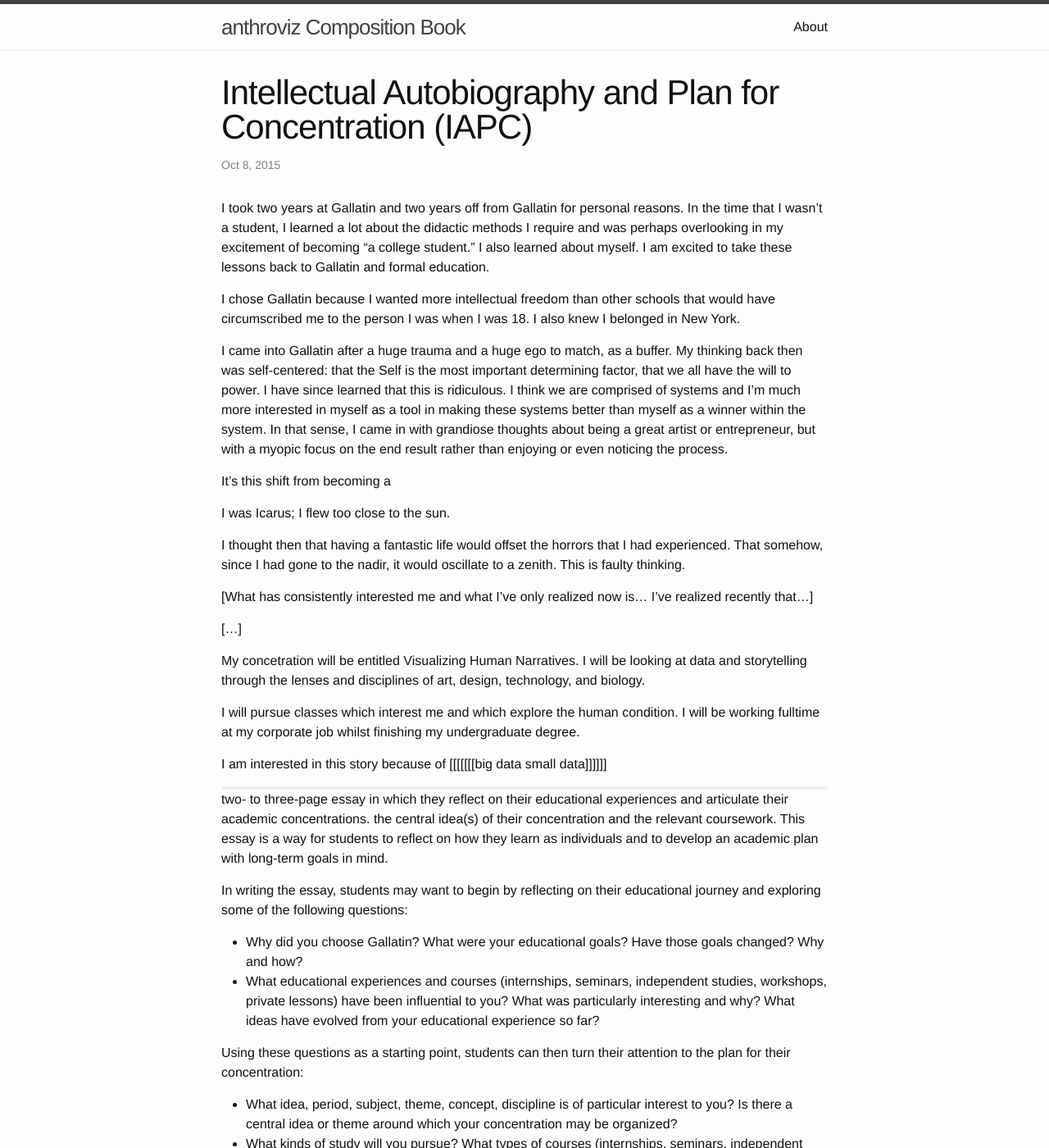
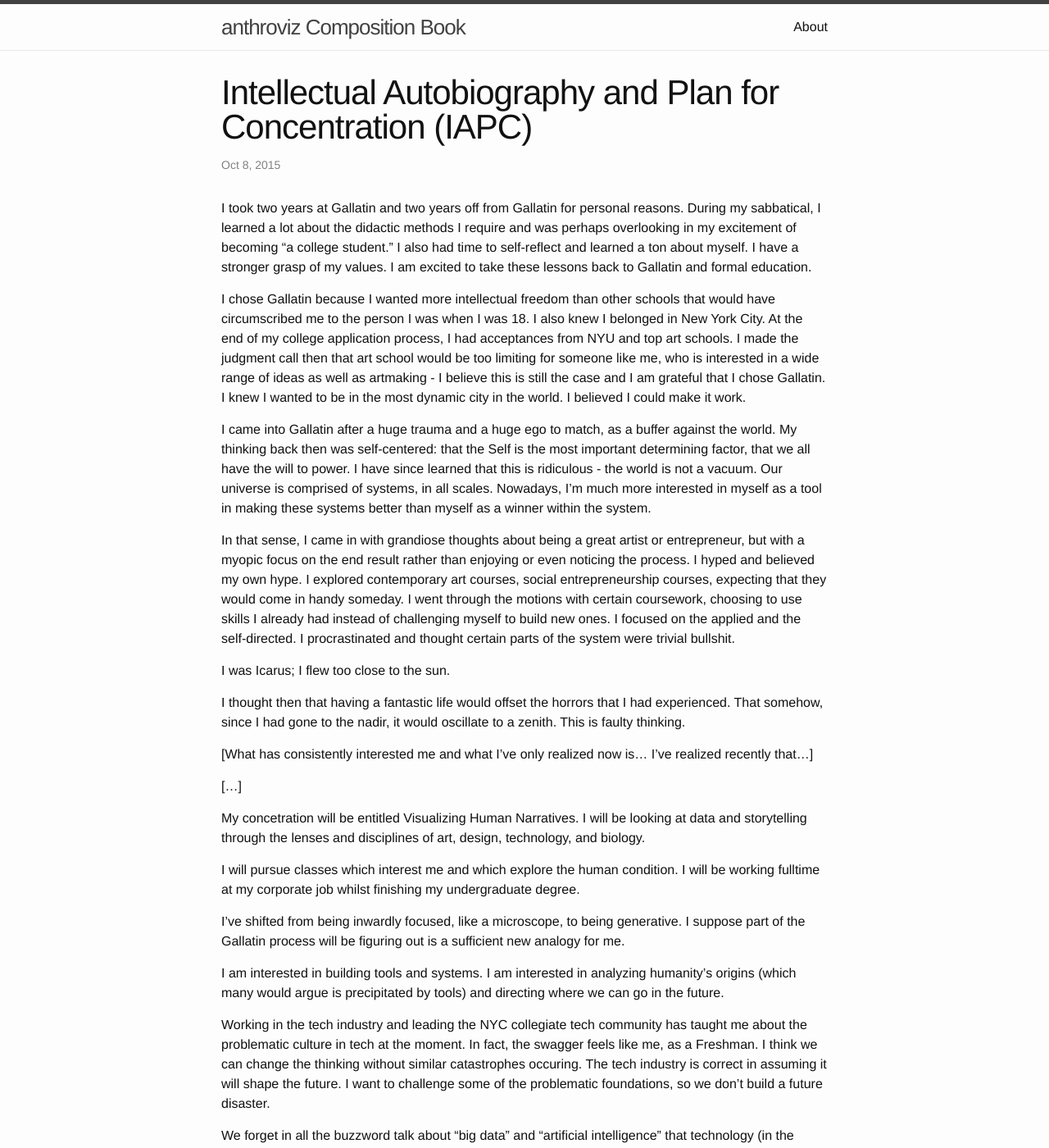
Before and after one commit to anthroviz/compbook, a Jekyll site: the page built from _posts/2015-10-10-iapc.markdown, in a window 1280 px wide and 1400 px high. Shown: the whole window at 82% size. Built offline with Jekyll 4.4.1, drawn with Linux system fonts in a browser that asks for light colours; some of the changed text lies outside the part shown.

Commit message:
a lot more IAPC flesh

```diff
--- a/_posts/2015-10-10-iapc.markdown
+++ b/_posts/2015-10-10-iapc.markdown
@@ -6,13 +6,13 @@ categories: iapc
 permalink: /iapc/
 ---
 
-I took two years at Gallatin and two years off from Gallatin for personal reasons. In the time that I wasn't a student, I learned a lot about the didactic methods I require and was perhaps overlooking in my excitement of becoming "a college student." I also learned about myself. I am excited to take these lessons back to Gallatin and formal education.
+I took two years at Gallatin and two years off from Gallatin for personal reasons. During my sabbatical, I learned a lot about the didactic methods I require and was perhaps overlooking in my excitement of becoming "a college student." I also had time to self-reflect and learned a ton about myself. I have a stronger grasp of my values. I am excited to take these lessons back to Gallatin and formal education.
 
-I chose Gallatin because I wanted more intellectual freedom than other schools that would have circumscribed me to the person I was when I was 18. I also knew I belonged in New York.
+I chose Gallatin because I wanted more intellectual freedom than other schools that would have circumscribed me to the person I was when I was 18. I also knew I belonged in New York City. At the end of my college application process, I had acceptances from NYU and top art schools. I made the judgment call then that art school would be too limiting for someone like me, who is interested in a wide range of ideas as well as artmaking - I believe this is still the case and I am grateful that I chose Gallatin. I knew I wanted to be in the most dynamic city in the world. I believed I could make it work.
 
-I came into Gallatin after a huge trauma and a huge ego to match, as a buffer. My thinking back then was self-centered: that the Self is the most important determining factor, that we all have the will to power. I have since learned that this is ridiculous. I think we are comprised of systems and I'm much more interested in myself as a tool in making these systems better than myself as a winner within the system. In that sense, I came in with grandiose thoughts about being a great artist or entrepreneur, but with a myopic focus on the end result rather than enjoying or even noticing the process.
+I came into Gallatin after a huge trauma and a huge ego to match, as a buffer against the world. My thinking back then was self-centered: that the Self is the most important determining factor, that we all have the will to power. I have since learned that this is ridiculous - the world is not a vacuum. Our universe is comprised of systems, in all scales. Nowadays, I'm much more interested in myself as a tool in making these systems better than myself as a winner within the system.
 
-It's this shift from becoming a
+In that sense, I came in with grandiose thoughts about being a great artist or entrepreneur, but with a myopic focus on the end result rather than enjoying or even noticing the process. I hyped and believed my own hype. I explored contemporary art courses, social entrepreneurship courses, expecting that they would come in handy someday. I went through the motions with certain coursework, choosing to use skills I already had instead of challenging myself to build new ones. I focused on the applied and the self-directed. I procrastinated and thought certain parts of the system were trivial bullshit.
 
 I was Icarus; I flew too close to the sun.
 
@@ -26,8 +26,15 @@ My concetration will be entitled Visualizing Human Narratives. I will be looking
 
 I will pursue classes which interest me and which explore the human condition. I will be working fulltime at my corporate job whilst finishing my undergraduate degree.
 
-I am interested in this story because of [[[[[[[big data small data]]]]]]
+I've shifted from being inwardly focused, like a microscope, to being generative. I suppose part of the Gallatin process will be figuring out is a sufficient new analogy for me.
 
+I am interested in building tools and systems. I am interested in analyzing humanity's origins (which many would argue is precipitated by tools) and directing where we can go in the future.
+
+Working in the tech industry and leading the NYC collegiate tech community has taught me about the problematic culture in tech at the moment. In fact, the swagger feels like me, as a Freshman. I think we can change the thinking without similar catastrophes occuring. The tech industry is correct in assuming it will shape the future. I want to challenge some of the problematic foundations, so we don't build a future disaster.
+
+We forget in all the buzzword talk about "big data" and "artificial intelligence" that technology (in the narrow sense) is just another [[cool branch]] of technology as tools. I mean this in the sense that tools are built to support humanity, to help us realize our great imaginative potential. We forget that big data is comprised of many small datapoints of individual human stories.
+
+I want to both explore these human stories for their own sake as interesting data, as well as leverage my work as a cultural critique.
 
 ---
 
```
